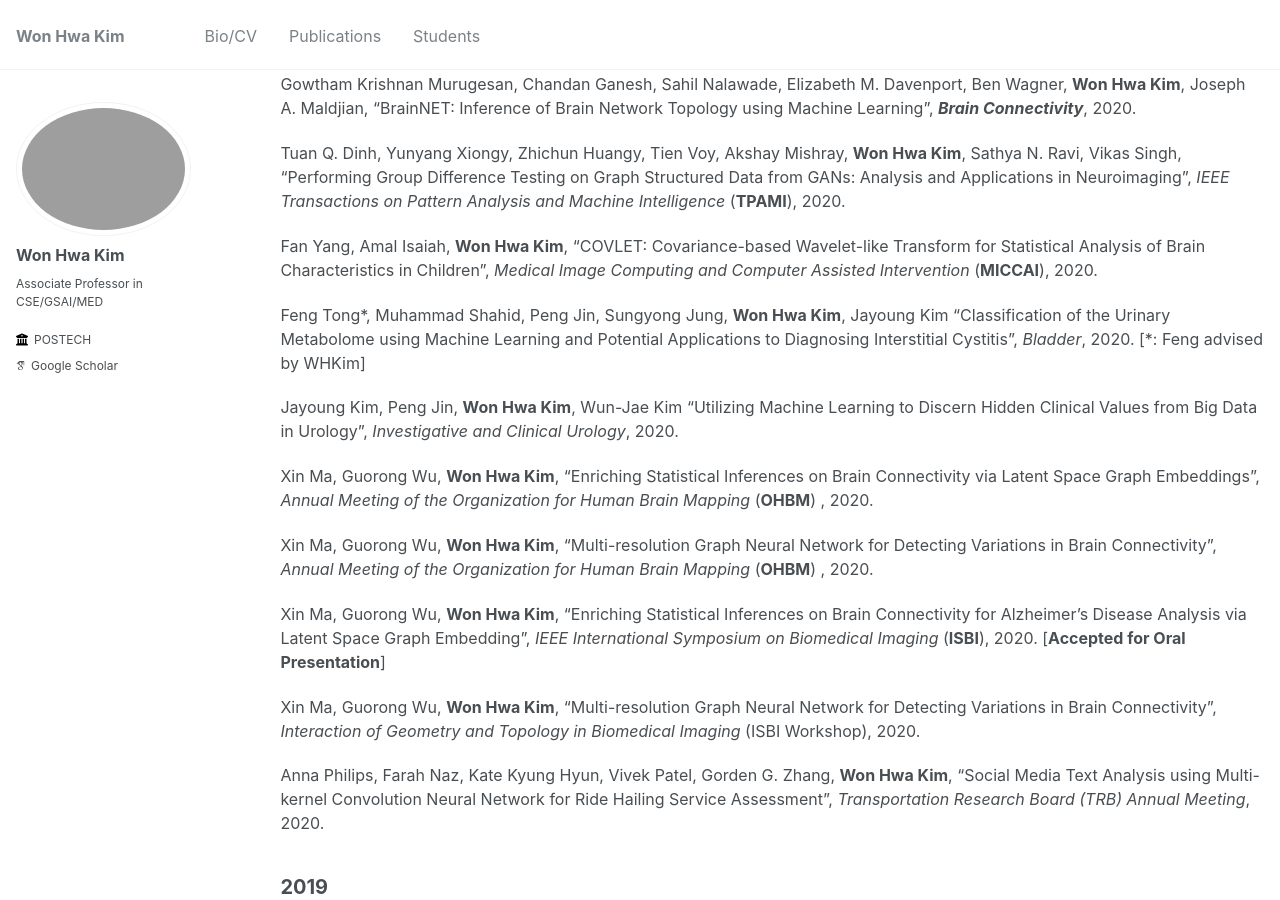
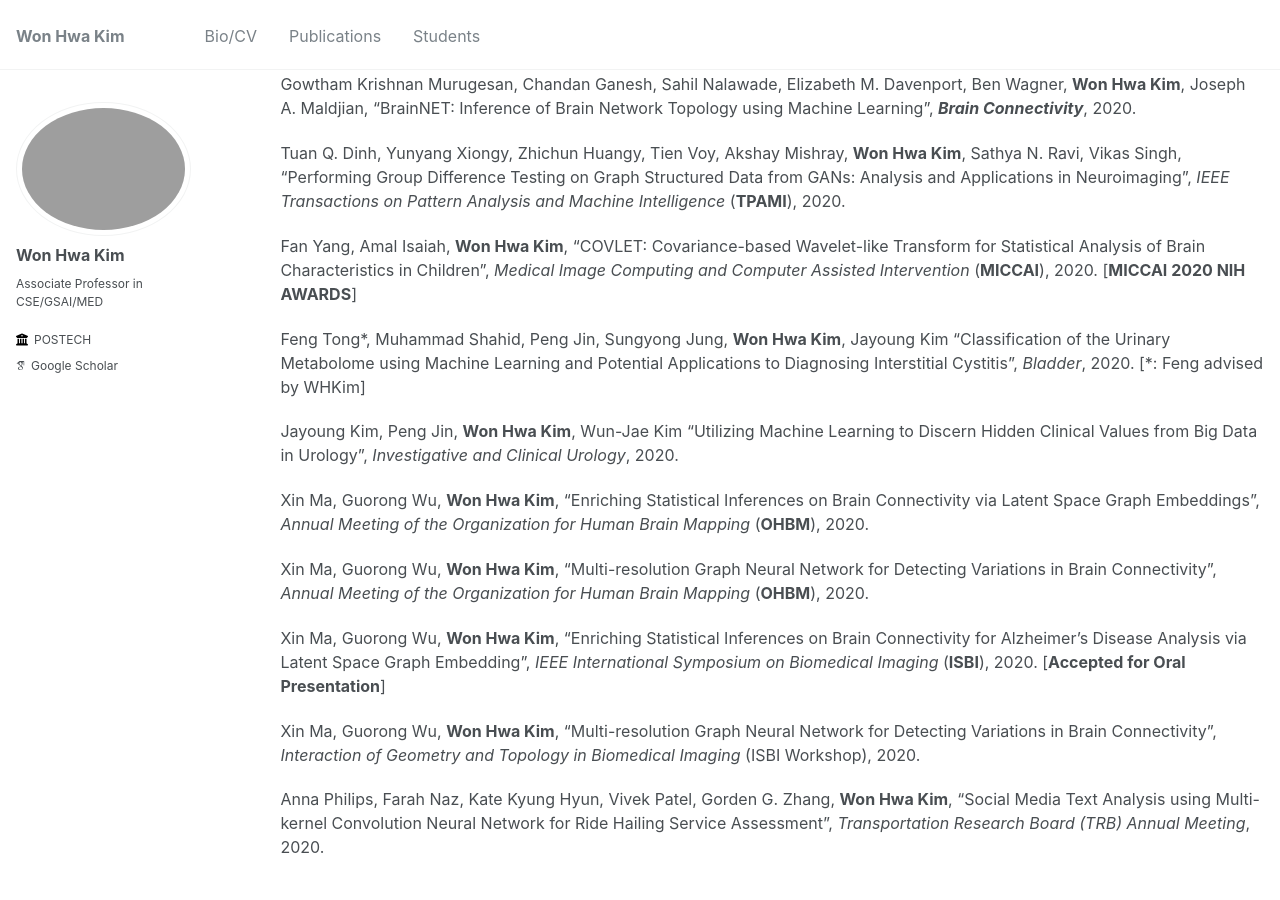
Before and after one commit to wwplato/wwplato.github.io, a Jekyll site: the page built from _pages/publications.md, in a window 1280 px wide and 900 px high, scrolled down 4165 px. Built offline with Jekyll 4.4.1, drawn with Linux system fonts in a browser that asks for light colours; some web fonts are replaced.

Commit message:
Update publications.md

```diff
--- a/_pages/publications.md
+++ b/_pages/publications.md
@@ -123,15 +123,15 @@ Gowtham Krishnan Murugesan, Chandan Ganesh, Sahil Nalawade, Elizabeth M. Davenpo
 
 Tuan Q. Dinh, Yunyang Xiongy, Zhichun Huangy, Tien Voy, Akshay Mishray, **Won Hwa Kim**, Sathya N. Ravi, Vikas Singh, “Performing Group Difference Testing on Graph Structured Data from GANs: Analysis and Applications in Neuroimaging”, *IEEE Transactions on Pattern Analysis and Machine Intelligence* (**TPAMI**), 2020.
 
-Fan Yang, Amal Isaiah, **Won Hwa Kim**, “COVLET: Covariance-based Wavelet-like Transform for Statistical Analysis of Brain Characteristics in Children”, *Medical Image Computing and Computer Assisted Intervention* (**MICCAI**), 2020.
+Fan Yang, Amal Isaiah, **Won Hwa Kim**, “COVLET: Covariance-based Wavelet-like Transform for Statistical Analysis of Brain Characteristics in Children”, *Medical Image Computing and Computer Assisted Intervention* (**MICCAI**), 2020. [**MICCAI 2020 NIH AWARDS**]
 
 Feng Tong\*, Muhammad Shahid, Peng Jin, Sungyong Jung, **Won Hwa Kim**, Jayoung Kim “Classification of the Urinary Metabolome using Machine Learning and Potential Applications to Diagnosing Interstitial Cystitis”, *Bladder*, 2020. [\*: Feng advised by WHKim]
 
 Jayoung Kim, Peng Jin, **Won Hwa Kim**, Wun-Jae Kim “Utilizing Machine Learning to Discern Hidden Clinical Values from Big Data in Urology”, *Investigative and Clinical Urology*, 2020.
 
-Xin Ma, Guorong Wu, **Won Hwa Kim**, “Enriching Statistical Inferences on Brain Connectivity via Latent Space Graph Embeddings”,  *Annual Meeting of the Organization for Human Brain Mapping* (**OHBM**) , 2020.
+Xin Ma, Guorong Wu, **Won Hwa Kim**, “Enriching Statistical Inferences on Brain Connectivity via Latent Space Graph Embeddings”,  *Annual Meeting of the Organization for Human Brain Mapping* (**OHBM**), 2020.
 
-Xin Ma, Guorong Wu, **Won Hwa Kim**, “Multi-resolution Graph Neural Network for Detecting Variations in Brain Connectivity”,  *Annual Meeting of the Organization for Human Brain Mapping* (**OHBM**) , 2020.
+Xin Ma, Guorong Wu, **Won Hwa Kim**, “Multi-resolution Graph Neural Network for Detecting Variations in Brain Connectivity”,  *Annual Meeting of the Organization for Human Brain Mapping* (**OHBM**), 2020.
 
 Xin Ma, Guorong Wu, **Won Hwa Kim**, “Enriching Statistical Inferences on Brain Connectivity for Alzheimer’s Disease Analysis via Latent Space Graph Embedding”, *IEEE International Symposium on Biomedical Imaging* (**ISBI**), 2020. [**Accepted for Oral Presentation**]
 
```
